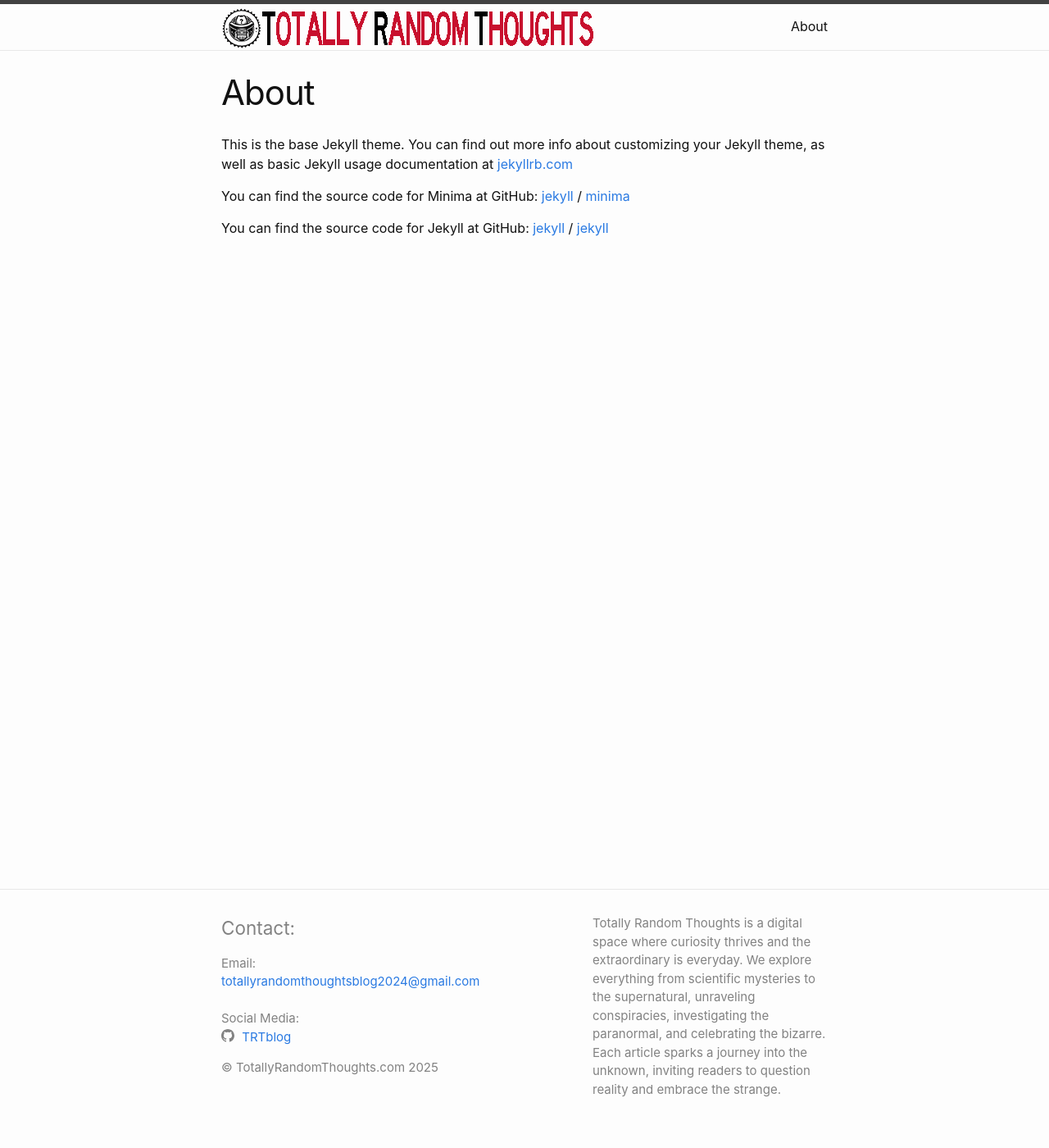
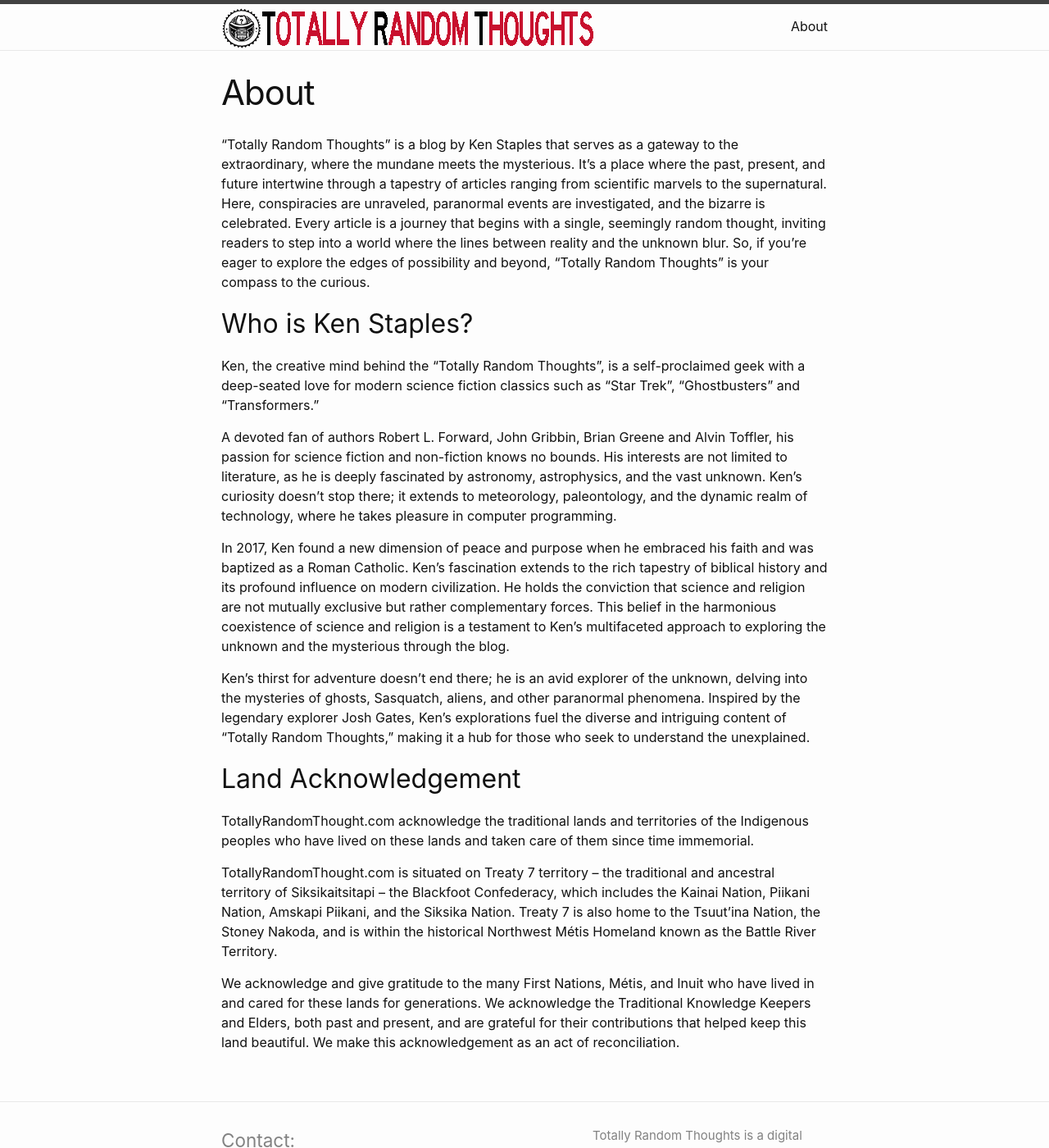
Before and after one commit to TRTblog/TRTblog.github.io, a Jekyll site: the page built from about.md, in a window 1280 px wide and 1400 px high. Shown: the whole window at 82% size. Built offline with Jekyll 4.4.1, drawn with Linux system fonts in a browser that asks for light colours.

Commit message:
Updated Home and About Page

```diff
--- a/_layouts/home.html
+++ b/_layouts/home.html
@@ -1,6 +1,12 @@
 ---
 layout: default
 ---
+
+<p style="text-indent: 25px;">The digital alcove where curiosity reigns and the extraordinary is the norm. Here, we traverse the corridors of time, weaving through the past, dancing in the present, and peeking into the future. Our articles are the threads that bind the tapestry of the extraordinary—from the enigmas of science to the whispers of the supernatural.</p>
+
+<p style="text-indent: 25px;">In this haven, we don't just read about conspiracies; we unravel them. We don't just hear about paranormal events; we investigate them. And the bizarre? We don't shy away; we celebrate it. Each piece is a voyage that commences with a solitary, seemingly random thought, beckoning you to embark on an odyssey where reality and the arcane converge.</p>
+
+<p style="text-indent: 25px;">So, if your spirit yearns for adventure at the fringes of reality, if your mind thirsts for knowledge that defies the ordinary, **Totally Random Thoughts** is your guide through the labyrinth of the unknown. Unleash your imagination and let it soar into the realms of possibility and beyond. Here, every question is a map, and every answer is a new destination. Join us, and let's explore the compass of the curious together.</p>
 
 <div class="home">
   {%- if page.title -%}
--- a/about.md
+++ b/about.md
@@ -4,15 +4,21 @@ title: About
 permalink: /about/
 ---
 
-This is the base Jekyll theme. You can find out more info about customizing your Jekyll theme, as well as basic Jekyll usage documentation at [jekyllrb.com](https://jekyllrb.com/)
-
-You can find the source code for Minima at GitHub:
-[jekyll][jekyll-organization] /
-[minima](https://github.com/jekyll/minima)
-
-You can find the source code for Jekyll at GitHub:
-[jekyll][jekyll-organization] /
-[jekyll](https://github.com/jekyll/jekyll)
+"Totally Random Thoughts" is a blog by Ken Staples that serves as a gateway to the extraordinary, where the mundane meets the mysterious. It's a place where the past, present, and future intertwine through a tapestry of articles ranging from scientific marvels to the supernatural. Here, conspiracies are unraveled, paranormal events are investigated, and the bizarre is celebrated. Every article is a journey that begins with a single, seemingly random thought, inviting readers to step into a world where the lines between reality and the unknown blur. So, if you're eager to explore the edges of possibility and beyond, "Totally Random Thoughts" is your compass to the curious.
 
 
-[jekyll-organization]: https://github.com/jekyll
+<h2>Who is Ken Staples?</h2>
+Ken, the creative mind behind the “Totally Random Thoughts”, is a self-proclaimed geek with a deep-seated love for modern science fiction classics such as “Star Trek”, "Ghostbusters" and “Transformers.”
+
+A devoted fan of authors Robert L. Forward, John Gribbin, Brian Greene and Alvin Toffler, his passion for science fiction and non-fiction knows no bounds. His interests are not limited to literature, as he is deeply fascinated by astronomy, astrophysics, and the vast unknown. Ken’s curiosity doesn’t stop there; it extends to meteorology, paleontology, and the dynamic realm of technology, where he takes pleasure in computer programming.
+
+In 2017, Ken found a new dimension of peace and purpose when he embraced his faith and was baptized as a Roman Catholic. Ken’s fascination extends to the rich tapestry of biblical history and its profound influence on modern civilization. He holds the conviction that science and religion are not mutually exclusive but rather complementary forces. This belief in the harmonious coexistence of science and religion is a testament to Ken’s multifaceted approach to exploring the unknown and the mysterious through the blog.
+
+Ken’s thirst for adventure doesn’t end there; he is an avid explorer of the unknown, delving into the mysteries of ghosts, Sasquatch, aliens, and other paranormal phenomena. Inspired by the legendary explorer Josh Gates, Ken’s explorations fuel the diverse and intriguing content of “Totally Random Thoughts,” making it a hub for those who seek to understand the unexplained.
+
+<h2>Land Acknowledgement</h2>
+TotallyRandomThought.com acknowledge the traditional lands and territories of the Indigenous peoples who have lived on these lands and taken care of them since time immemorial.
+
+TotallyRandomThought.com is situated on Treaty 7 territory – the traditional and ancestral territory of Siksikaitsitapi – the Blackfoot Confederacy, which includes the Kainai Nation, Piikani Nation, Amskapi Piikani, and the Siksika Nation. Treaty 7 is also home to the Tsuut’ina Nation, the Stoney Nakoda, and is within the historical Northwest Métis Homeland known as the Battle River Territory.
+
+We acknowledge and give gratitude to the many First Nations, Métis, and Inuit who have lived in and cared for these lands for generations. We acknowledge the Traditional Knowledge Keepers and Elders, both past and present, and are grateful for their contributions that helped keep this land beautiful. We make this acknowledgement as an act of reconciliation.
```
